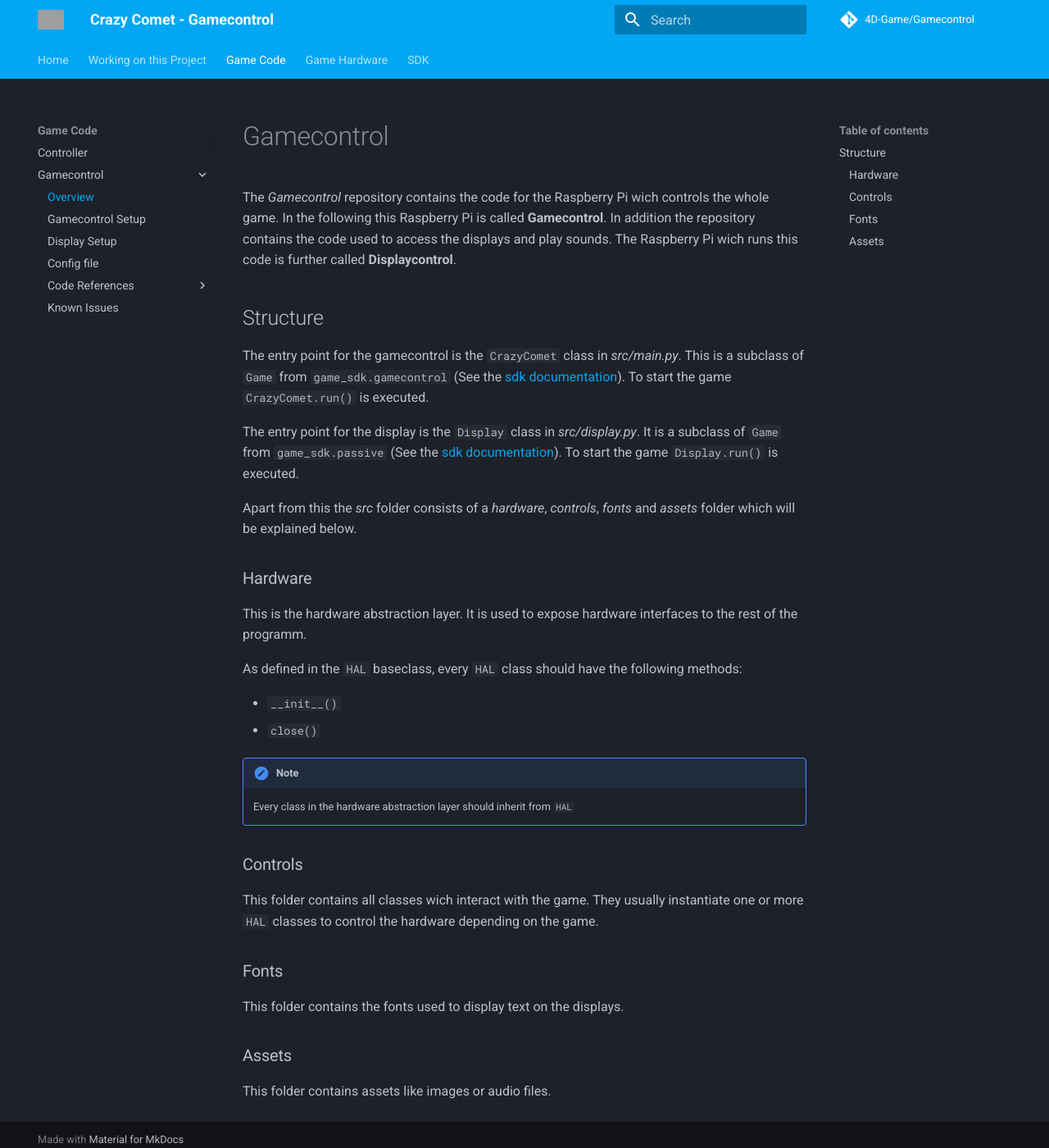
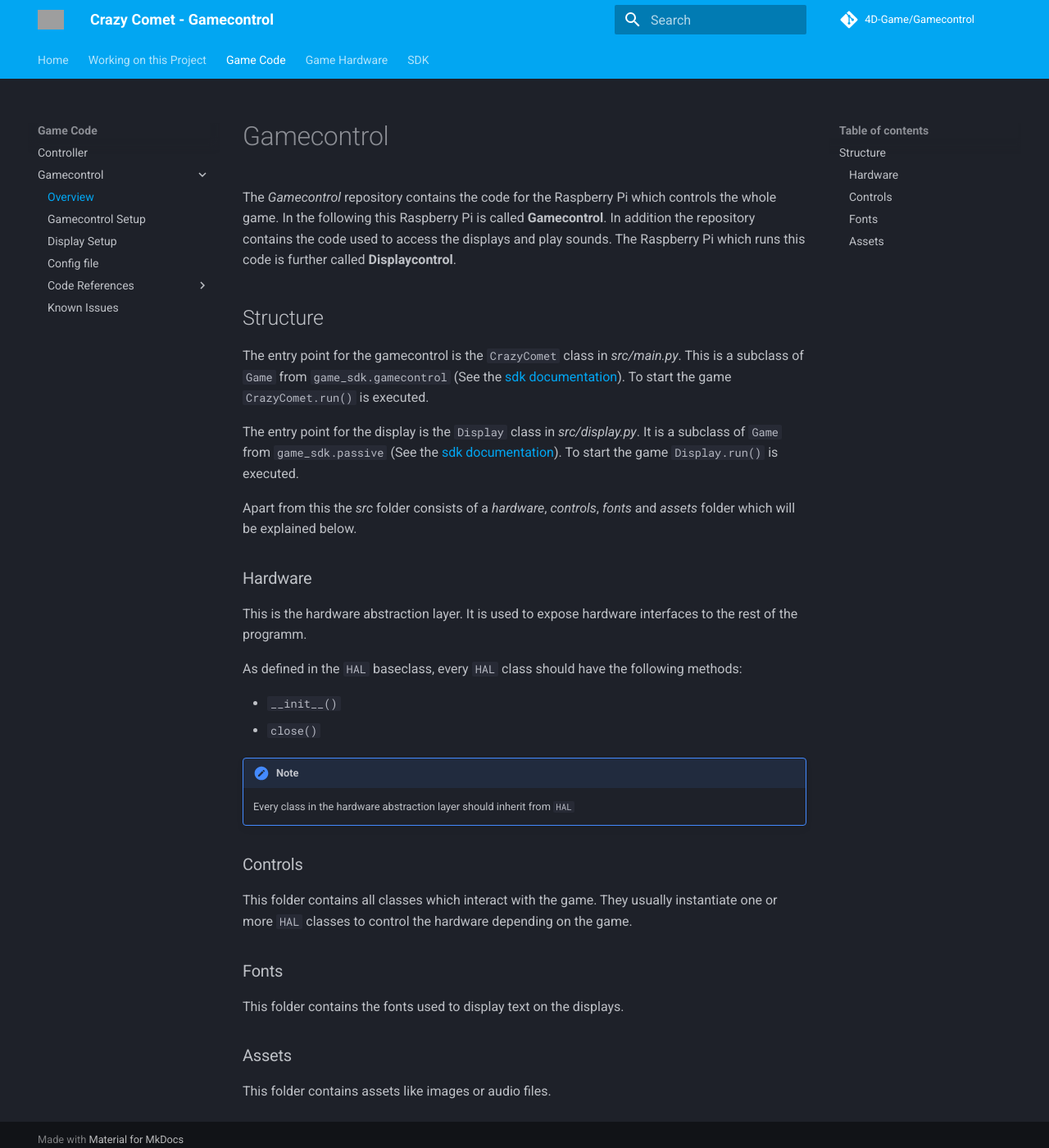
Before and after one commit to 4D-Game/Gamecontrol, an MkDocs documentation site: the page built from docs/index.md, in a window 1280 px wide and 1400 px high. Shown: the whole window at 82% size. Built offline with MkDocs 1.6.1 and Material for MkDocs 9.7.7, drawn with Linux system fonts in a browser that asks for light colours; comment, search, counter and statistics services are not loaded; grey boxes are pictures that could not be loaded.

Commit message:
CORRECTION

```diff
--- a/docs/index.md
+++ b/docs/index.md
@@ -1,6 +1,6 @@
 # Gamecontrol
 
-The *Gamecontrol* repository contains the code for the Raspberry Pi wich controls the whole game. In the following this Raspberry Pi is called **Gamecontrol**. In addition the repository contains the code used to access the displays and play sounds. The Raspberry Pi wich runs this code is further called **Displaycontrol**.
+The *Gamecontrol* repository contains the code for the Raspberry Pi which controls the whole game. In the following this Raspberry Pi is called **Gamecontrol**. In addition the repository contains the code used to access the displays and play sounds. The Raspberry Pi which runs this code is further called **Displaycontrol**.
 
 ## Structure
 
@@ -23,7 +23,7 @@ As defined in the `HAL` baseclass, every `HAL` class should have the following m
 
 ### Controls
 
-This folder contains all classes wich interact with the game. They usually instantiate one or more `HAL` classes to control the hardware depending on the game.
+This folder contains all classes which interact with the game. They usually instantiate one or more `HAL` classes to control the hardware depending on the game.
 
 ### Fonts
 
```
Also changed, not shown: docs/display-setup.md (+1 -1 lines), docs/setup.md (+2 -2 lines), 1 other file.
